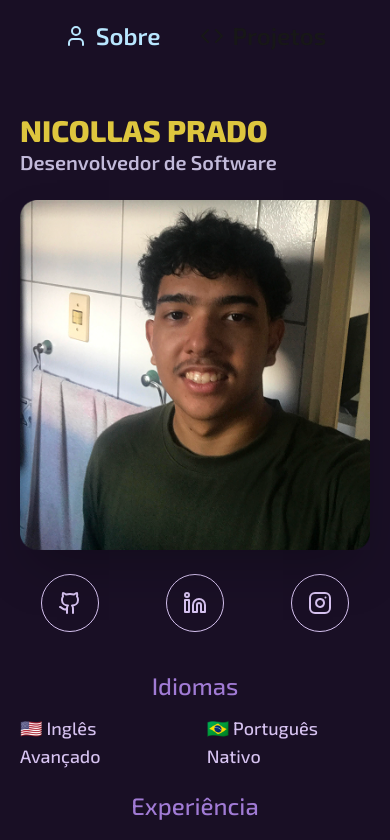
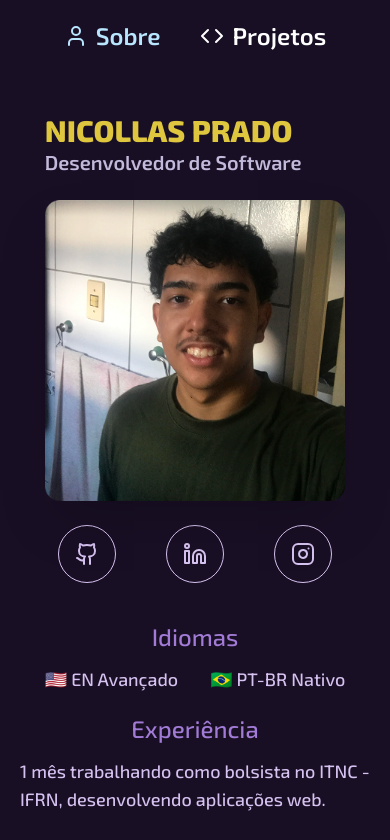
Before and after one commit to nicollasprado/portfolio-v2, a Next.js app: page / in a window 390 px wide. Shown: the top 840 px of the page. Built offline with nearby package versions, Linux system fonts and the light colour scheme.

Commit message:
style: fixed pages buttons with bad visibility and languages text breaking in mobile

```diff
--- a/src/app/components/Mobile/LanguagesMobile.tsx
+++ b/src/app/components/Mobile/LanguagesMobile.tsx
@@ -7,10 +7,10 @@ export default function LanguagesMobile() {
 
       <ol className="flex gap-8">
         <li className="text-my-purple-text text-lg font-medium">
-          🇺🇸 Inglês Avançado
+          🇺🇸 EN Avançado
         </li>
         <li className="text-my-purple-text text-lg font-medium">
-          🇧🇷 Português Nativo
+          🇧🇷 PT-BR Nativo
         </li>
       </ol>
     </div>
--- a/src/app/page.tsx
+++ b/src/app/page.tsx
@@ -18,7 +18,7 @@ export default function Main() {
     <div className="flex flex-col items-center xl:h-[100dvh] xl:gap-0 gap-10">
       <header>
         <nav className="flex gap-15 mt-5">
-          <ol className="flex gap-10 text-foreground font-semibold xl:text-xl text-2xl">
+          <ol className="flex gap-10 text-white font-semibold xl:text-xl text-2xl">
             <li>
               <button
                 type="button"
```
